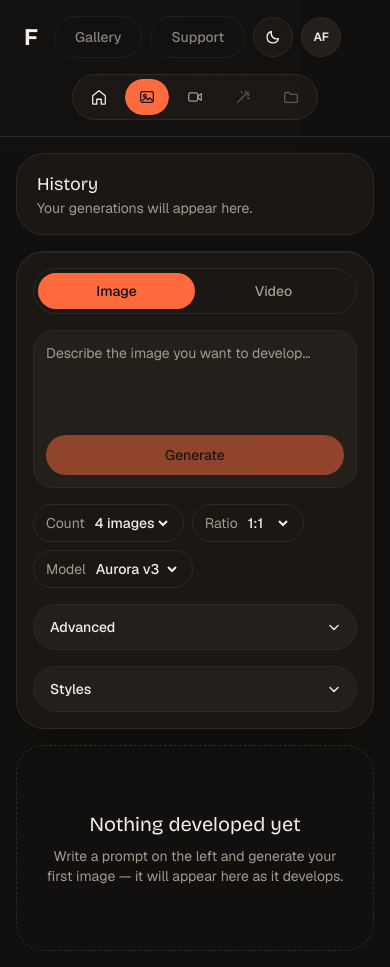
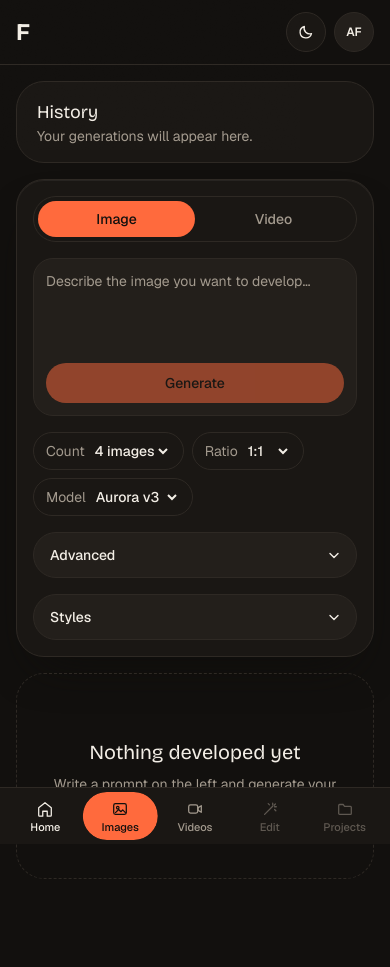
Before and after one commit to AasirFarrukh/fomi-studio, a Next.js app: page / in a window 390 px wide. Built offline with nearby package versions, Linux system fonts and the light colour scheme.

Commit message:
feat: dock the icon nav as a bottom tab bar and slim the header on phones

```diff
--- a/src/app/globals.css
+++ b/src/app/globals.css
@@ -125,6 +125,34 @@
 
 html {
   color-scheme: light dark;
+}
+
+/*
+ * Every size shares one 4px scale: 16px gutters on phones, 24px from tablet,
+ * 32px once the frame caps and centres on large screens.
+ */
+:root {
+  --tab-bar-h: 56px;
+  --dock-gap: 8px;
+}
+
+.page-frame {
+  width: 100%;
+  max-width: 112rem;
+  margin-inline: auto;
+  padding-inline: 16px;
+}
+
+@media (min-width: 640px) {
+  .page-frame {
+    padding-inline: 24px;
+  }
+}
+
+@media (min-width: 1536px) {
+  .page-frame {
+    padding-inline: 32px;
+  }
 }
 
 body {
@@ -262,6 +290,48 @@ body {
   width: calc(100% - 8px);
   height: 3px;
   transform: translateX(0);
+}
+
+/*
+ * Phones: the nav docks to the bottom edge as a five-up tab bar. The pill keeps
+ * its slide (pitch is now a fifth of the bar, so it's expressed in %), but the
+ * pending rail moves to the bar's top hairline and runs full-bleed — an inset
+ * 3px line at the bottom of a 56px bar sits under the thumb and against the
+ * home indicator, where it all but disappears.
+ */
+@media (max-width: 639.98px) {
+  .icon-nav {
+    position: fixed;
+    inset-inline: 0;
+    bottom: 0;
+    z-index: 30;
+    display: grid;
+    grid-template-columns: repeat(5, minmax(0, 1fr));
+    gap: 0;
+    padding: 4px 8px calc(4px + env(safe-area-inset-bottom));
+    border-width: 1px 0 0;
+    border-radius: 0;
+  }
+
+  .nav-indicator {
+    left: 8px;
+    width: calc((100% - 16px) / 5);
+    height: 48px;
+    transform: translateX(calc(var(--slot) * 100%));
+  }
+
+  .studio-body {
+    padding-bottom: calc(var(--tab-bar-h) + env(safe-area-inset-bottom) + 16px);
+  }
+
+  .nav-indicator[data-pending] {
+    top: -1px;
+    left: 0;
+    width: 100%;
+    height: 3px;
+    border-radius: 0;
+    transform: translateX(0);
+  }
 }
 
 .nav-indicator-fill {
--- a/src/app/layout.js
+++ b/src/app/layout.js
@@ -23,6 +23,12 @@ export const metadata = {
   description: "Describe an image or video, watch it develop.",
 };
 
+export const viewport = {
+  width: "device-width",
+  initialScale: 1,
+  viewportFit: "cover",
+};
+
 const THEME_BOOTSTRAP = `(function(){try{var s=localStorage.getItem("fomi-theme");var t=s==="dark"||s==="light"?s:(window.matchMedia&&window.matchMedia("(prefers-color-scheme: light)").matches?"light":"dark");document.documentElement.setAttribute("data-theme",t);}catch(e){document.documentElement.setAttribute("data-theme","dark");}})();`;
 
 export default function RootLayout({ children }) {
--- a/src/components/layout/GenerationStatusBar.js
+++ b/src/components/layout/GenerationStatusBar.js
@@ -3,7 +3,7 @@ export function GenerationStatusBar({ status, progress, stage }) {
 
   return (
     <div
-      className="hidden md:flex flex-1 items-center gap-3 rounded-chip border border-line bg-surface px-4 py-2 transition-opacity duration-base"
+      className="hidden sm:flex flex-1 items-center gap-3 rounded-chip border border-line bg-surface px-4 py-2 transition-opacity duration-base"
       style={{ opacity: isLoading ? 1 : 0.35 }}
       role="status"
       aria-live="polite"
--- a/src/components/layout/IconNav.js
+++ b/src/components/layout/IconNav.js
@@ -77,7 +77,7 @@ export function IconNav({ mode, onModeChange, status, progress, onHomeClick }) {
   return (
     <nav
       aria-label="Studio sections"
-      className="relative flex items-center gap-1 rounded-chip border border-line bg-surface p-1"
+      className="icon-nav relative flex items-center gap-1 rounded-chip border border-line bg-surface p-1"
     >
       <span
         aria-hidden="true"
@@ -95,15 +95,15 @@ export function IconNav({ mode, onModeChange, status, progress, onHomeClick }) {
         <button
           key={item.key}
           type="button"
-          aria-label={item.label}
           aria-current={item.here ? "page" : undefined}
           aria-pressed={item.selected === undefined ? undefined : item.selected}
           aria-disabled={item.disabled || undefined}
           title={item.disabled ? `${item.label} — coming soon` : item.label}
           onClick={item.disabled ? undefined : item.onClick}
-          className={`relative z-10 flex h-9 w-11 items-center justify-center rounded-chip transition-colors duration-mode ${iconTone(item, pending)}`}
+          className={`relative z-10 flex h-9 w-11 items-center justify-center rounded-chip transition-colors duration-mode max-sm:h-12 max-sm:w-full max-sm:flex-col max-sm:gap-1 ${iconTone(item, pending)}`}
         >
           <NavIcon name={item.key} />
+          <span className="text-[11px] font-medium leading-none sm:sr-only">{item.label}</span>
         </button>
       ))}
     </nav>
--- a/src/components/layout/SiteHeader.js
+++ b/src/components/layout/SiteHeader.js
@@ -6,7 +6,8 @@ import { Avatar } from "@/components/ui/Avatar";
 
 export function SiteHeader({ mode, onModeChange, status, progress, stage, onHomeClick }) {
   return (
-    <header className="flex flex-col gap-4 border-b border-line px-6 py-4">
+    <header className="border-b border-line">
+      <div className="page-frame flex flex-col py-3 sm:gap-4 sm:py-4">
         <div className="flex items-center gap-4">
           <span className="font-display text-2xl font-bold text-ink" aria-hidden="true">
             F
@@ -15,11 +16,11 @@ export function SiteHeader({ mode, onModeChange, status, progress, stage, onHome
 
           <GenerationStatusBar status={status} progress={progress} stage={stage} />
 
-        <div className="flex items-center gap-2">
-          <Button variant="ghost" disabled title="Gallery — coming soon">
+          <div className="ml-auto flex items-center gap-2">
+            <Button variant="ghost" disabled title="Gallery — coming soon" className="max-sm:hidden">
               Gallery
             </Button>
-          <Button variant="ghost" disabled title="Support — coming soon" className="hidden sm:inline-flex">
+            <Button variant="ghost" disabled title="Support — coming soon" className="max-sm:hidden">
               Support
             </Button>
             <ThemeToggle />
@@ -36,6 +37,7 @@ export function SiteHeader({ mode, onModeChange, status, progress, stage, onHome
             onHomeClick={onHomeClick}
           />
         </div>
+      </div>
     </header>
   );
 }
--- a/src/components/studio/Studio.js
+++ b/src/components/studio/Studio.js
@@ -186,7 +186,7 @@ export function Studio() {
             stage={stage}
             onHomeClick={handleHomeClick}
           />
-          <div className="flex flex-1 flex-col gap-4 px-4 py-4 md:px-6">
+          <div className="studio-body page-frame flex flex-1 flex-col gap-4 py-4">
             <HistoryTray generations={generations} />
             <div className="flex flex-1 flex-col gap-4 md:flex-row">
               <Composer
```
Lines whose indentation alone changed are shown as unchanged.
